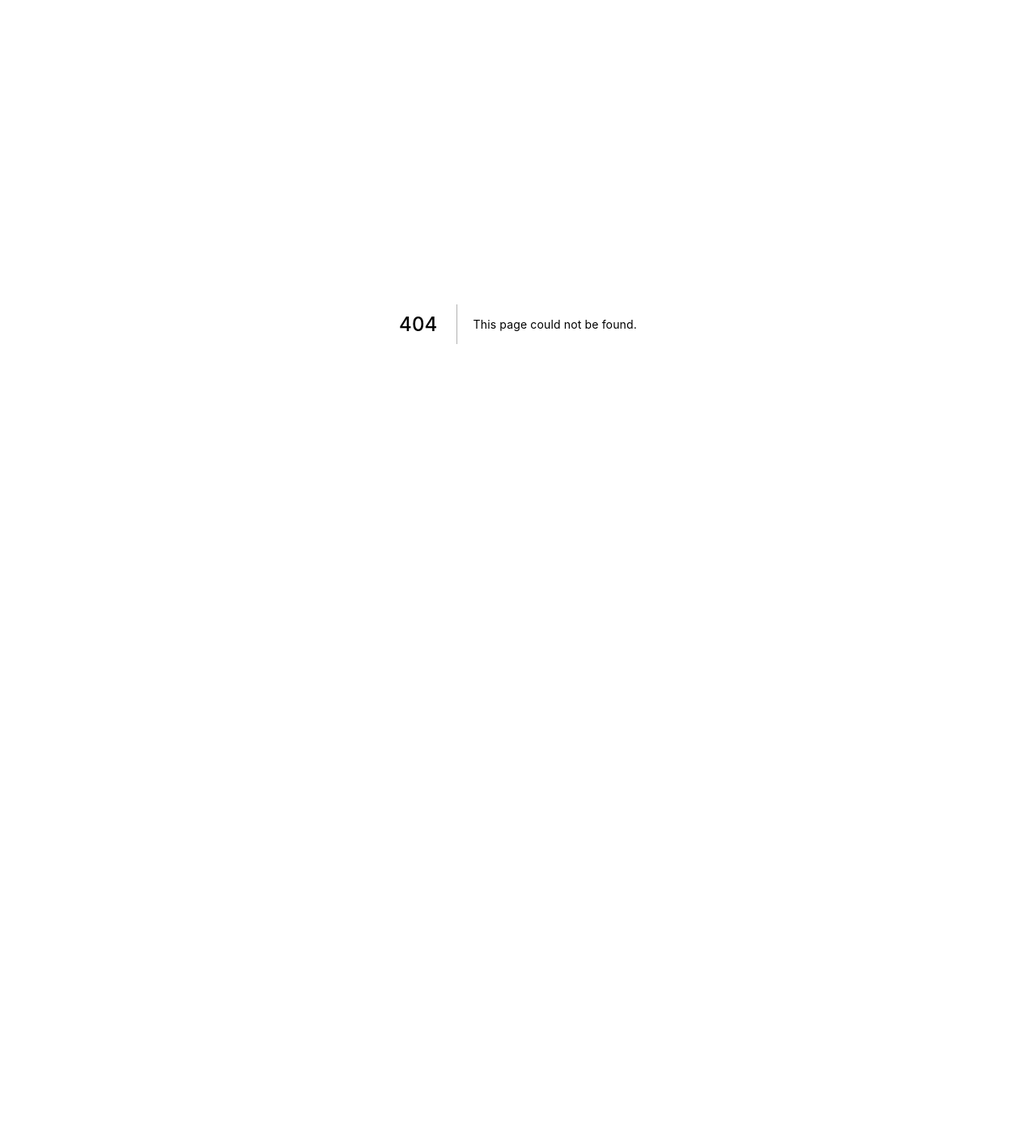
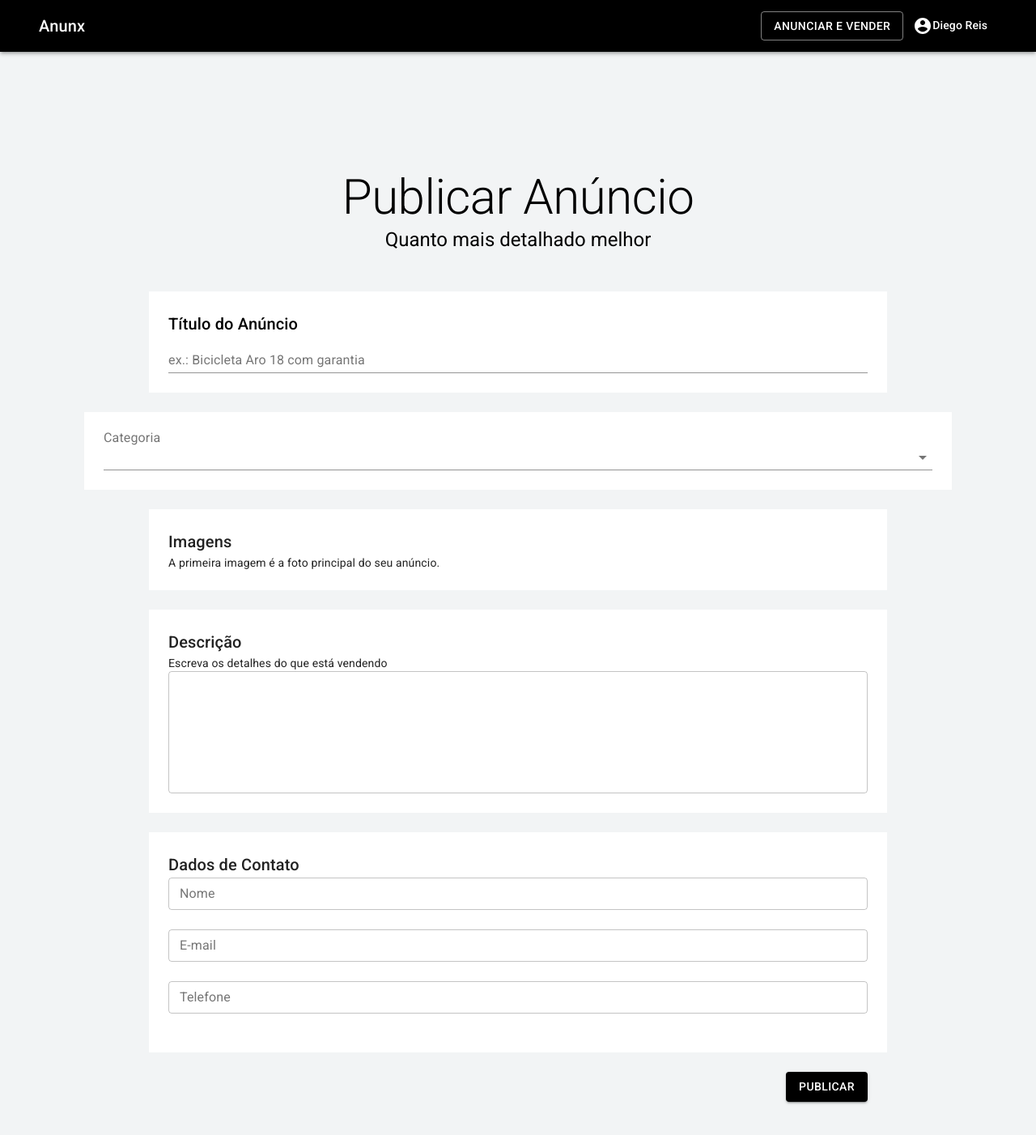
Before and after one commit to DiegoReso/Anunx, a Next.js app: page /user/publish in a window 1280 px wide. Before the commit this address had no page. Shown: the top 1402 px of the page at 81% size. Before the commit the page ends 800 px from the top, so only its background shows below. Built offline with nearby package versions, Linux system fonts and the light colour scheme.

Commit message:
create the publish page

```diff
--- /dev/null
+++ b/pages/user/publish.js
@@ -0,0 +1,161 @@
+import { Box, Container, TextField, Typography, MenuItem, Select,InputLabel, Button } from '@material-ui/core'
+import { makeStyles } from '@material-ui/core'
+
+import TemplateDefault from '../../src/templates/Default'
+import theme from '@/src/theme'
+
+const useStyles = makeStyles((theme)=>({
+  container:{
+    padding: theme.spacing(8,0,6)
+  },
+  box:{
+    backgroundColor: theme.palette.background.white,
+    padding: theme.spacing(3)
+  },
+  boxContainer:{
+    paddingBottom: theme.spacing(3)
+  },
+  textField:{
+    paddingBottom: theme.spacing(3)
+  },
+  buttonForm:{
+    marginTop: theme.spacing(3)
+  }
+}))
+
+
+const Publish = () =>{
+  const classes = useStyles()
+  return(
+    <TemplateDefault>
+      <Container maxWidth="sm" className={classes.container}>
+        <Typography component='h1' variant="h2" align='center' color="primary">
+          Publicar Anúncio
+        </Typography>
+        <Typography component='h5' variant="h5" align='center' color="primary">
+          Quanto mais detalhado melhor
+        </Typography>
+      </Container>
+
+      <Container maxWidth="md" className={classes.boxContainer}>
+        <Box className={classes.box}>
+          <Typography component="h6" variant="h6" color="primary">
+            Título do Anúncio
+          </Typography>
+          <TextField
+            label="ex.: Bicicleta Aro 18 com garantia"
+            size='small'
+            fullWidth
+          />
+        </Box>
+      </Container>
+
+      <Container
+        className={classes.boxContainer}
+        fullWidth
+        variant="standard"
+        >
+        <Box className={classes.box}>
+          <InputLabel>Categoria</InputLabel>
+          <Select
+            name="category"
+            fullWidth
+
+          >
+
+            <MenuItem value="Bebe e Criança">Bebe e Criança</MenuItem>
+            <MenuItem value="Agricultura">Agricultura</MenuItem>
+            <MenuItem value="Moda">Moda</MenuItem>
+            <MenuItem value="Carros, Motos e Barcos ">Carros, Motos e Barcos</MenuItem>
+            <MenuItem value="Serviços">Serviços</MenuItem>
+            <MenuItem value="Lazer">Lazer</MenuItem>
+            <MenuItem value="Animais">Animais</MenuItem>
+            <MenuItem value="Moveis, Casa e Jardim">Moveis, Casa e Jardim</MenuItem>
+            <MenuItem value="Imóveis">Imóveis</MenuItem>
+            <MenuItem value="Equipamentos e ferramentas ">Equipamentos e ferramentas</MenuItem>
+            <MenuItem value="Celulares e Tablets">Celulares e Tablets</MenuItem>
+            <MenuItem value="Esporte">Esporte</MenuItem>
+            <MenuItem value="Tecnologia">Tecnologia</MenuItem>
+            <MenuItem value="Emprego">Emprego</MenuItem>
+            <MenuItem value="Outros">Outros</MenuItem>
+
+          </Select>
+        </Box>
+      </Container>
+
+      <Container maxWidth="md" className={classes.boxContainer}>
+        <Box className={classes.box}>
+          <Typography component="h6" variant="h6" color="textPrimary">
+            Imagens
+          </Typography>
+          <Typography component="div" variant="body2" color="textPrimary">
+            A primeira imagem é a foto principal do seu anúncio.
+          </Typography>
+        </Box>
+      </Container>
+
+
+      <Container maxWidth="md" className={classes.boxContainer}>
+        <Box className={classes.box}>
+          <Typography component="h6" variant="h6" color="textPrimary">
+            Descrição
+          </Typography>
+          <Typography component="div" variant="body2" color="textPrimary">
+            Escreva os detalhes do que está vendendo
+          </Typography>
+
+          <TextField
+            multiline
+            rows={6}
+            variant='outlined'
+            fullWidth
+          />
+        </Box>
+      </Container>
+
+      <Container maxWidth="md" className={classes.boxContainer}>
+        <Box className={classes.box}>
+          <Typography component="h6" variant="h6" color="textPrimary">
+            Dados de Contato
+          </Typography>
+
+          <TextField
+            className={classes.textField}
+            label="Nome"
+            variant='outlined'
+            size='small'
+            fullWidth
+          />
+
+          <TextField
+            className={classes.textField}
+            label="E-mail"
+            variant='outlined'
+            size='small'
+            fullWidth
+          />
+
+          <TextField
+            className={classes.textField}
+            label="Telefone"
+            variant='outlined'
+            size='small'
+            fullWidth
+          />
+        </Box>
+
+        <Container maxWidth="md" className={classes.buttonForm}>
+          <Box textAlign="right">
+            <Button variant='contained' color='primary'>
+              Publicar
+            </Button>
+          </Box>
+        </Container>
+
+
+      </Container>
+    </TemplateDefault>
+  )
+}
+
+export default Publish
--- a/src/theme.js
+++ b/src/theme.js
@@ -8,6 +8,10 @@ const theme = createTheme({
     },
     secondary:{
       main: '#ffffff'
+    },
+    background:{
+      default: 'rgb(242,244,245)',
+      white: '#ffffff'
     }
   }
 })
```
